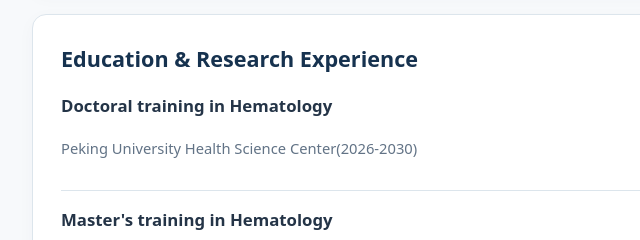
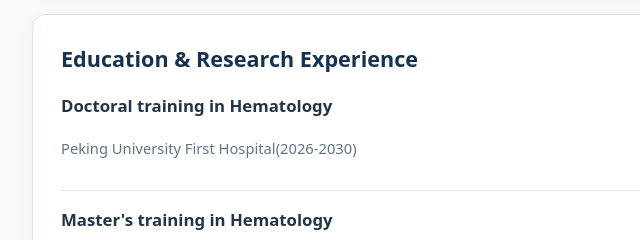
Before and after one commit to Qiaolin521/Qiaolin521.github.io, a plain HTML site: page index.html in a window 1280 px wide. Shown: the part 1620-1860 px from the top of the page, 132-772 px from the left. Drawn offline with Linux system fonts and the light colour scheme.

Commit message:
Update education institution in index.html

```diff
--- a/index.html
+++ b/index.html
@@ -118,7 +118,7 @@
       <h2>Education & Research Experience</h2>
        <div class="item">
         <h3>Doctoral training in Hematology</h3>
-        <p class="meta">Peking University Health Science Center(2026-2030)</p>
+        <p class="meta">Peking University First Hospital(2026-2030)</p>
       </div>
       <div class="item">
         <h3>Master's training in Hematology</h3>
```
